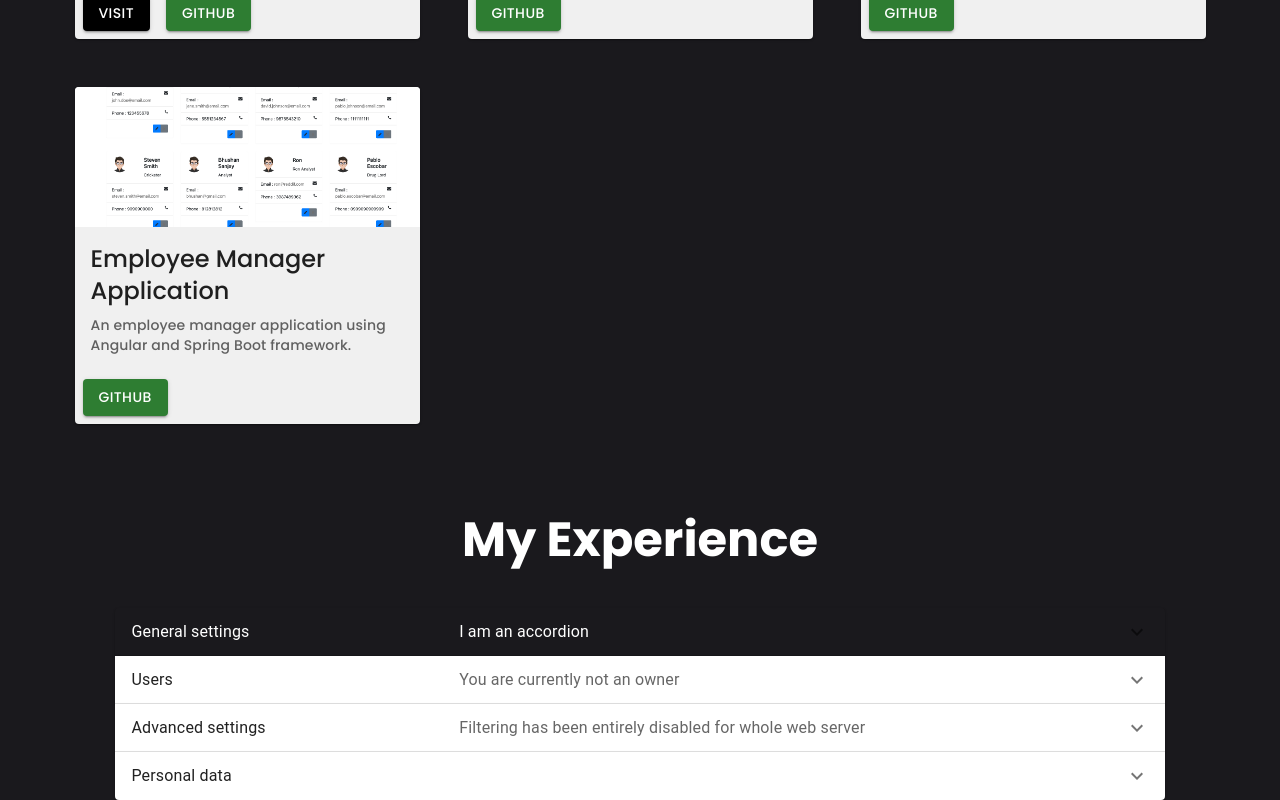
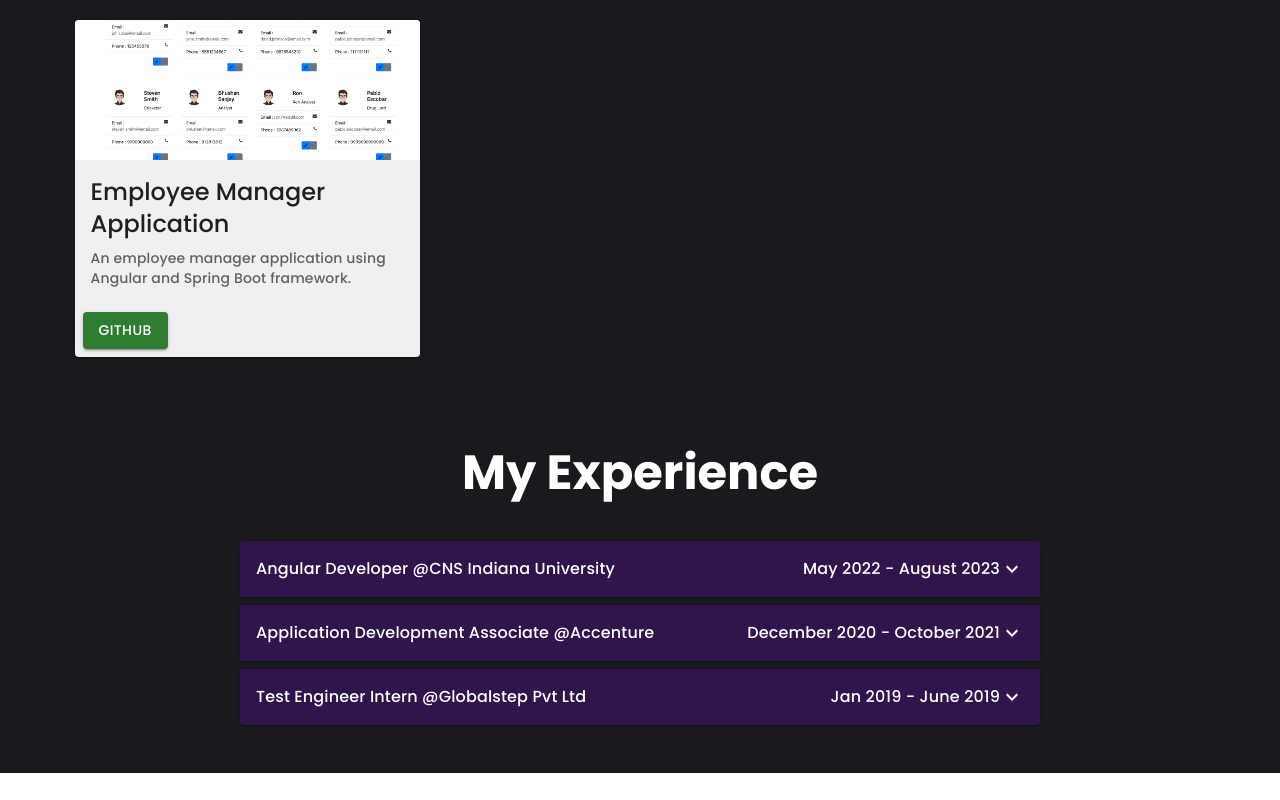
Before and after one commit to bhushankhope/portfolio, a React (Create React App) app: page / in a window 1280 px wide. Shown: the part 1371-2171 px from the top of the page. After the commit the page ends 2144 px from the top, so only its background shows below. Built offline with nearby package versions, Linux system fonts and the light colour scheme.

Commit message:
styled experience accordion

```diff
--- a/src/App.css
+++ b/src/App.css
@@ -1,7 +1,13 @@
 .app {
-  /* background-image: url(assets/background.jpg); */
-  /* height: 100vh; */
   width: 100%;
   background-color: #1a191d;
   color: white;
+  display: flex;
+  flex-direction: column;
+  align-items: center;
+  justify-content: center;
 }
+
+.section {
+  max-width: 77rem;
+}
--- a/src/App.js
+++ b/src/App.js
@@ -9,9 +9,11 @@ function App() {
   return (
     <div className="app">
       <NavBar></NavBar>
-      <Introduction></Introduction>
-      <Expertise></Expertise>
-      <Projects />
+      <section className='section'>
+        <Introduction></Introduction>
+        <Expertise></Expertise>
+        <Projects />
+      </section>
       <Experience></Experience>
     </div>
   );
--- a/src/components/accordion.js
+++ b/src/components/accordion.js
@@ -4,8 +4,11 @@ import AccordionDetails from '@mui/material/AccordionDetails';
 import AccordionSummary from '@mui/material/AccordionSummary';
 import Typography from '@mui/material/Typography';
 import ExpandMoreIcon from '@mui/icons-material/ExpandMore';
+import LocationOnIcon from '@mui/icons-material/LocationOn';
+import LinkIcon from '@mui/icons-material/Link';
+import '../css/accordion.css'
 
-export default function ControlledAccordions() {
+export default function ControlledAccordions(props) {
   const [expanded, setExpanded] = React.useState(false);
 
   const handleChange = (panel) => (event, isExpanded) => {
@@ -13,76 +16,80 @@ export default function ControlledAccordions() {
   };
 
   return (
-    <div>
-      <Accordion expanded={expanded === 'panel1'} onChange={handleChange('panel1')} sx={{backgroundColor: '#1a191d', color: 'white'}}>
+    <div style={{ maxWidth: 800 }}>
+      <Accordion expanded={expanded === 'panel1'} onChange={handleChange('panel1')}
+        sx={{ color: 'white', backgroundColor: '#2f154c', fontWeight: 500, marginBottom: '0.5rem' }}>
         <AccordionSummary
-          expandIcon={<ExpandMoreIcon />}
+          expandIcon={<ExpandMoreIcon sx={{ color: 'white' }} />}
           aria-controls="panel1bh-content"
           id="panel1bh-header"
+          className='custom-accordion-summary'
         >
-          <Typography sx={{ width: '33%', flexShrink: 0 }}>
-            General settings
+          <Typography sx={{ fontFamily: 'Poppins', fontWeight: 500 }}>
+            Angular Developer @CNS Indiana University
           </Typography>
-          <Typography sx={{ color: 'white' }}>I am an accordion</Typography>
+          <Typography sx={{ fontFamily: 'Poppins', fontWeight: 500 }}>May 2022 - August 2023</Typography>
         </AccordionSummary>
         <AccordionDetails>
-          <Typography>
+          <Typography sx={{ fontFamily: 'Inter', fontWeight: 500 }}>
+            <span className='loc-url-wrapper'>
+              <span className='location'><LocationOnIcon sx={{ fill: '#ff00ff' }} className='icon' />Bloomington, Indiana</span><br />
+              <span className='url'><LinkIcon sx={{ fill: '#ff00ff' }} className='icon' />
+                <a href='https://cns.iu.edu' className='link' target="_blank">cns.iu.edu</a></span><br />
+            </span>
             Nulla facilisi. Phasellus sollicitudin nulla et quam mattis feugiat.
             Aliquam eget maximus est, id dignissim quam.
           </Typography>
         </AccordionDetails>
       </Accordion>
-      <Accordion expanded={expanded === 'panel2'} onChange={handleChange('panel2')}>
+      <Accordion expanded={expanded === 'panel2'} onChange={handleChange('panel2')}
+        sx={{ color: 'white', backgroundColor: '#2f154c', marginBottom: '0.5rem' }}>
         <AccordionSummary
-          expandIcon={<ExpandMoreIcon />}
+          expandIcon={<ExpandMoreIcon sx={{ color: 'white' }} />}
           aria-controls="panel2bh-content"
           id="panel2bh-header"
+          className='custom-accordion-summary'
         >
-          <Typography sx={{ width: '33%', flexShrink: 0 }}>Users</Typography>
-          <Typography sx={{ color: 'text.secondary' }}>
-            You are currently not an owner
+          <Typography sx={{ fontFamily: 'Poppins', fontWeight: 500 }}>Application Development Associate @Accenture</Typography>
+          <Typography sx={{ fontFamily: 'Poppins', fontWeight: 500 }}>
+            December 2020 - October 2021
           </Typography>
         </AccordionSummary>
         <AccordionDetails>
-          <Typography>
-            Donec placerat, lectus sed mattis semper, neque lectus feugiat lectus,
-            varius pulvinar diam eros in elit. Pellentesque convallis laoreet
-            laoreet.
+          <Typography sx={{ fontFamily: 'Inter', fontWeight: 500 }}>
+            <span className='loc-url-wrapper'>
+              <span className='location'><LocationOnIcon sx={{ fill: '#ff00ff' }} className='icon' />Pune, India</span><br />
+              <span className='url'><LinkIcon sx={{ fill: '#ff00ff' }} className='icon' />
+                <a href='https://www.accenture.com/in-en' className='link' target="_blank">accenture.com/in-en</a></span><br />
+            </span>
+            Nulla facilisi. Phasellus sollicitudin nulla et quam mattis feugiat.
+            Aliquam eget maximus est, id dignissim quam.
           </Typography>
         </AccordionDetails>
       </Accordion>
-      <Accordion expanded={expanded === 'panel3'} onChange={handleChange('panel3')}>
+      <Accordion expanded={expanded === 'panel3'} onChange={handleChange('panel3')} sx={{ color: 'white', backgroundColor: '#2f154c' }}>
         <AccordionSummary
-          expandIcon={<ExpandMoreIcon />}
+          expandIcon={<ExpandMoreIcon sx={{ color: 'white' }} />}
           aria-controls="panel3bh-content"
           id="panel3bh-header"
+          className='custom-accordion-summary'
         >
-          <Typography sx={{ width: '33%', flexShrink: 0 }}>
-            Advanced settings
+          <Typography sx={{ fontFamily: 'Poppins', fontWeight: 500 }}>
+            Test Engineer Intern @Globalstep Pvt Ltd
           </Typography>
-          <Typography sx={{ color: 'text.secondary' }}>
-            Filtering has been entirely disabled for whole web server
+          <Typography sx={{ fontFamily: 'Poppins', fontWeight: 500 }}>
+            Jan 2019 - June 2019
           </Typography>
         </AccordionSummary>
         <AccordionDetails>
-          <Typography>
-            Nunc vitae orci ultricies, auctor nunc in, volutpat nisl. Integer sit
-            amet egestas eros, vitae egestas augue. Duis vel est augue.
-          </Typography>
-        </AccordionDetails>
-      </Accordion>
-      <Accordion expanded={expanded === 'panel4'} onChange={handleChange('panel4')}>
-        <AccordionSummary
-          expandIcon={<ExpandMoreIcon />}
-          aria-controls="panel4bh-content"
-          id="panel4bh-header"
-        >
-          <Typography sx={{ width: '33%', flexShrink: 0 }}>Personal data</Typography>
-        </AccordionSummary>
-        <AccordionDetails>
-          <Typography>
-            Nunc vitae orci ultricies, auctor nunc in, volutpat nisl. Integer sit
-            amet egestas eros, vitae egestas augue. Duis vel est augue.
+          <Typography sx={{ fontFamily: 'Inter', fontWeight: 500 }}>
+            <span className='loc-url-wrapper'>
+              <span className='location'><LocationOnIcon sx={{ fill: '#ff00ff' }} className='icon' />Pune, India</span><br />
+              <span className='url'><LinkIcon sx={{ fill: '#ff00ff' }} className='icon' />
+                <a href='https://globalstep.com/' className='link' target="_blank">globalstep.com</a></span><br />
+            </span>
+            Nulla facilisi. Phasellus sollicitudin nulla et quam mattis feugiat.
+            Aliquam eget maximus est, id dignissim quam.
           </Typography>
         </AccordionDetails>
       </Accordion>
--- /dev/null
+++ b/src/css/accordion.css
@@ -0,0 +1,32 @@
+.custom-accordion-summary>div {
+    justify-content: space-between;
+    margin: 1rem 0;
+}
+
+.loc-url-wrapper {
+    display: flex;
+    margin-bottom: 0.5rem;
+    color: #c1bfca;
+}
+
+.location {
+    display: flex;
+    margin-right: 1rem;
+}
+
+.icon {
+    margin-right: 0.5rem;
+}
+
+.url {
+    display: flex;
+}
+
+.link {
+    text-decoration: none;
+    color: #c1bfca;
+}
+
+.link:hover {
+    color: #00c1ff;
+}
--- a/src/css/experience.css
+++ b/src/css/experience.css
@@ -3,6 +3,7 @@
     display: flex;
     flex-direction: column;
     align-items: center;
+    margin-bottom: 3rem;
 }
 
 .exp-title {
--- a/src/css/expertise.css
+++ b/src/css/expertise.css
@@ -10,7 +10,7 @@
 .expertise-container {
     display: flex;
     justify-content: center;
-    margin: 0rem 17rem;
+    margin: 0rem 1rem;
 }
 
 .development-container {
--- a/src/index.css
+++ b/src/index.css
@@ -8,3 +8,7 @@ body {
 code {
   font-family: 'Noto Sans', sans-serif;
 }
+
+#root {
+  background-color: black;
+}
```
Also changed, not shown: src/components/experience.js (+18 -0 lines).
